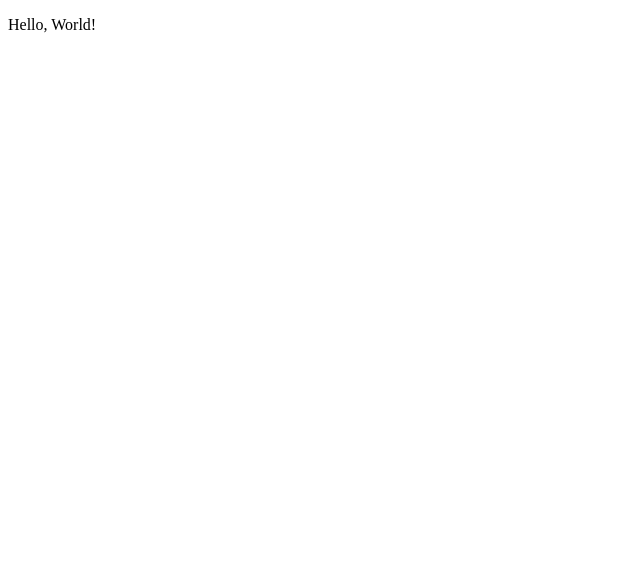
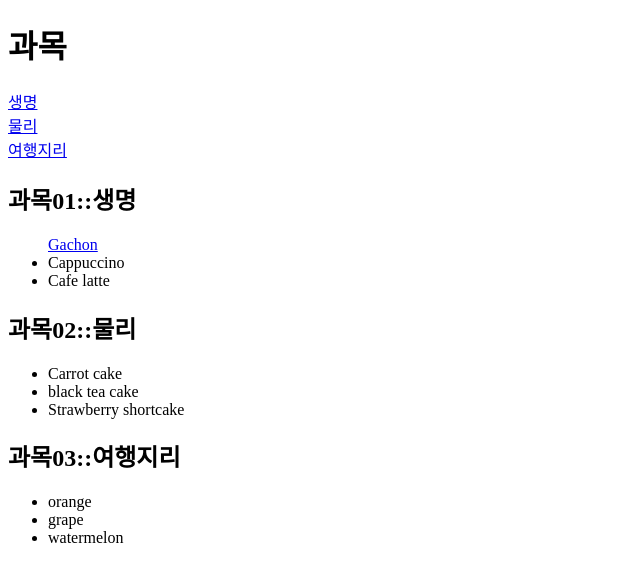
Before and after one commit to ummjunshik/ummjunshik.github.io, a plain HTML site: page index.html in a window 1280 px wide. Shown: the whole page, without its empty margins (0-640 px from the left). Drawn offline with Linux system fonts and the light colour scheme.

Commit message:
index.html

```diff
--- a/index.html
+++ b/index.html
@@ -1,12 +1,35 @@
-<!DOCTYPE html>
-<html lang="en">
-<head>
-	<meta charset="UTF-8">
-	<meta http-equiv="X-UA-Compatible" content="IE=edge">
-	<meta name="viewport" content="width=device-width, initial-scale=1.0">
-	<title>Portfolio</title>
-<script type="text/javascript" src="https://gc.kis.v2.scr.kaspersky-labs.com/FD126C42-EBFA-4E12-B309-BB3FDD723AC1/main.js?attr=2rZMsEKR-_n0-Qqvv6LH-fvGGtdTuZv2T_-oMYr-bqlZ_0DQCv8-bz2NFQbZiPBGSu7W1Ugtta6A3fAX7PbVEcQgxHTICv69Vy_Jsacq1Xeaulj_BfZIZB10fNKtcVV4lpmRwFZXpNd8QPRWOMVA6w" charset="UTF-8"></script></head>
-<body>
-  <p>Hello, World!</p>
-</body>
+<!doctype html>
+<html>
+    <head>
+        <title>Example: 2-5</title>
+    </head>
+    <body>
+        <h1>과목</h1>
+        <a href="#index1">생명</a><br>
+        <a href="#index2">물리</a><br>
+        <a href="#index3">여행지리</a><br>
+
+
+        <h2 id="index1">과목01::생명</h2>
+        <ul>
+            <a href="http://www.gachon.ac.kr" target="_blank">Gachon</a></li>
+            <li>Cappuccino</li>
+            <li>Cafe latte</li>
+        </ul>
+
+        <h2 id="index2">과목02::물리</h2>
+        <ul>
+            <li>Carrot cake</li>
+            <li>black tea cake</li>
+            <li>Strawberry shortcake</li>
+        </ul>
+
+        <h2 id="index3">과목03::여행지리</h2>
+        <ul>
+            <li>orange</li>
+            <li>grape</li>
+            <li>watermelon</li>
+        </ul>
+
+    </body>
 </html>
```
